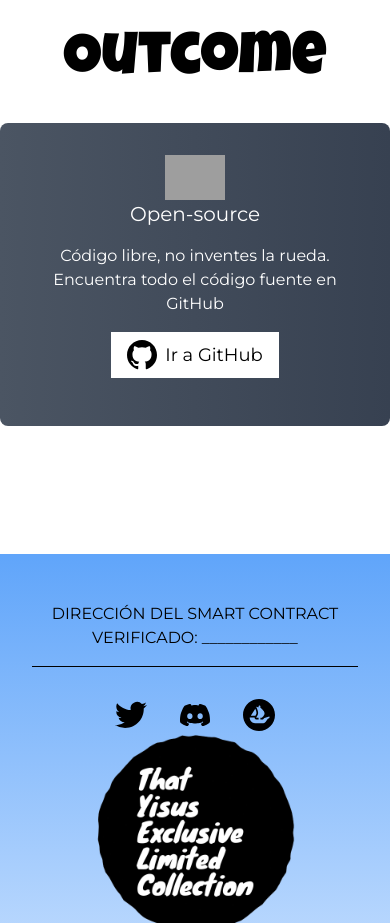
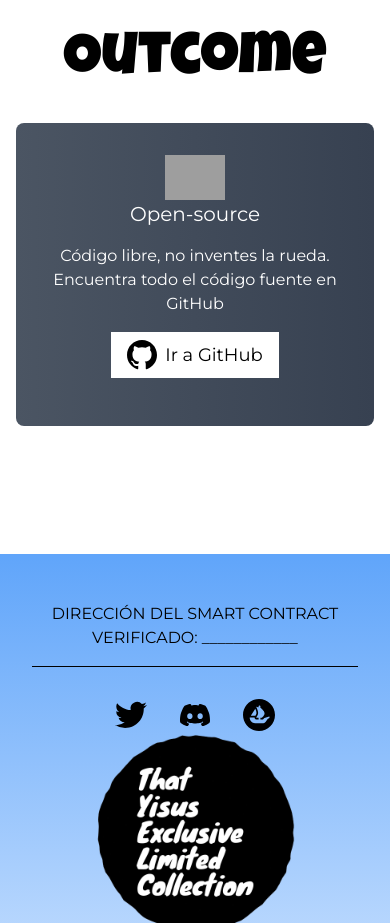
Before and after one commit to NFT-that-yisus/that-yisus-dapp, a Next.js app: page / in a window 390 px wide. Shown: the part 5720-6643 px from the top of the page. Built offline with nearby package versions, Linux system fonts and the light colour scheme; grey boxes are pictures that could not be loaded.

Commit message:
Fixed an style issue in Outcome section

```diff
--- a/src/sections/indexPage/Outcome.tsx
+++ b/src/sections/indexPage/Outcome.tsx
@@ -5,7 +5,7 @@ const Outcome = () => {
         <section className="my-32">
             <h1 className="text-6xl md:text-8xl font-heading text-center mb-8">Outcome</h1>
 
-            <div className="mx-4 p-8 md:w-1/2 mx-auto md:p-16 bg-gradient-to-r from-gray-600 to-gray-700 rounded-lg text-white text-center">
+            <div className="mx-4 p-8 md:w-1/2 md:mx-auto md:p-16 bg-gradient-to-r from-gray-600 to-gray-700 rounded-lg text-white text-center">
                 <img src="/social-icons/open-source.svg" width="60px" className="mx-auto" />
                 <h2 className="text-xl md:text-2xl mb-4">Open-source</h2>
 
```
